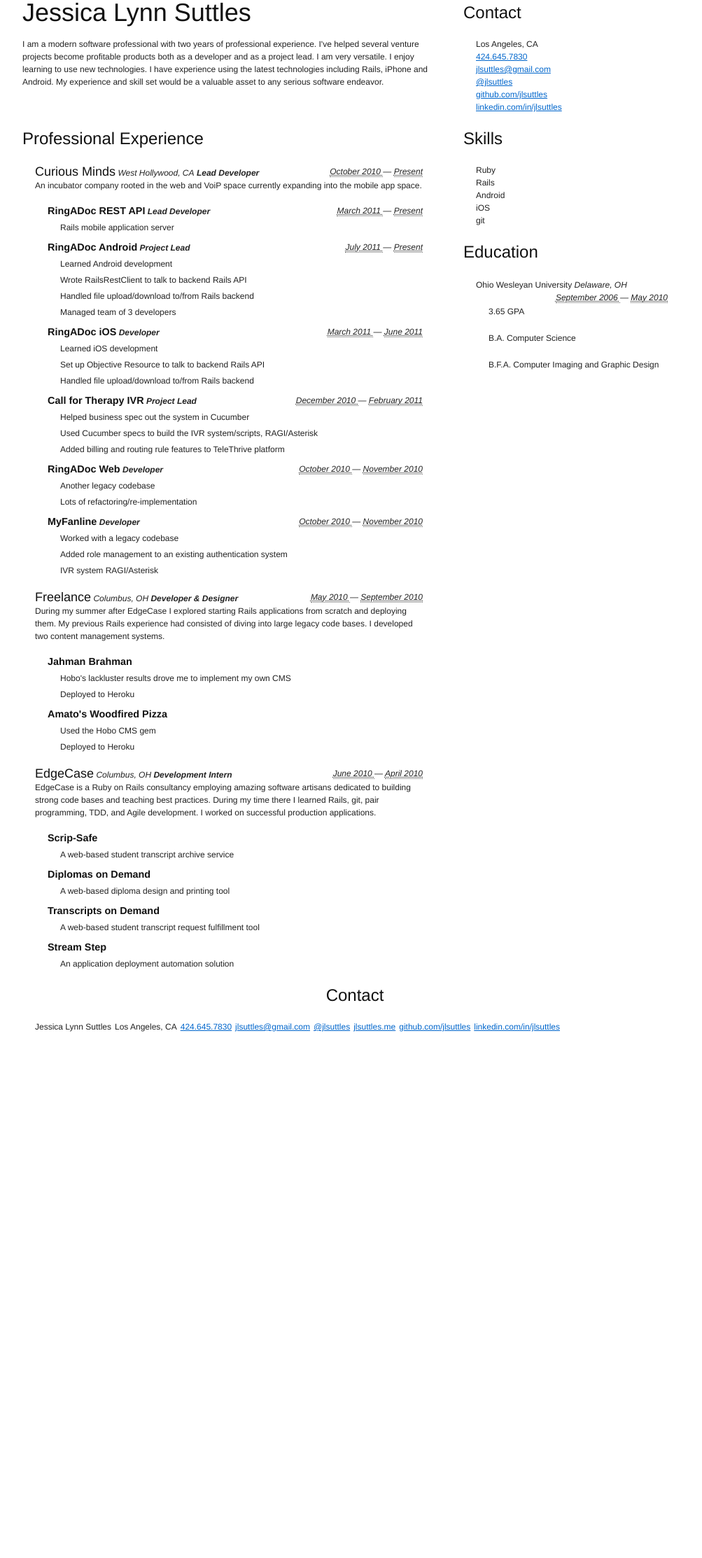
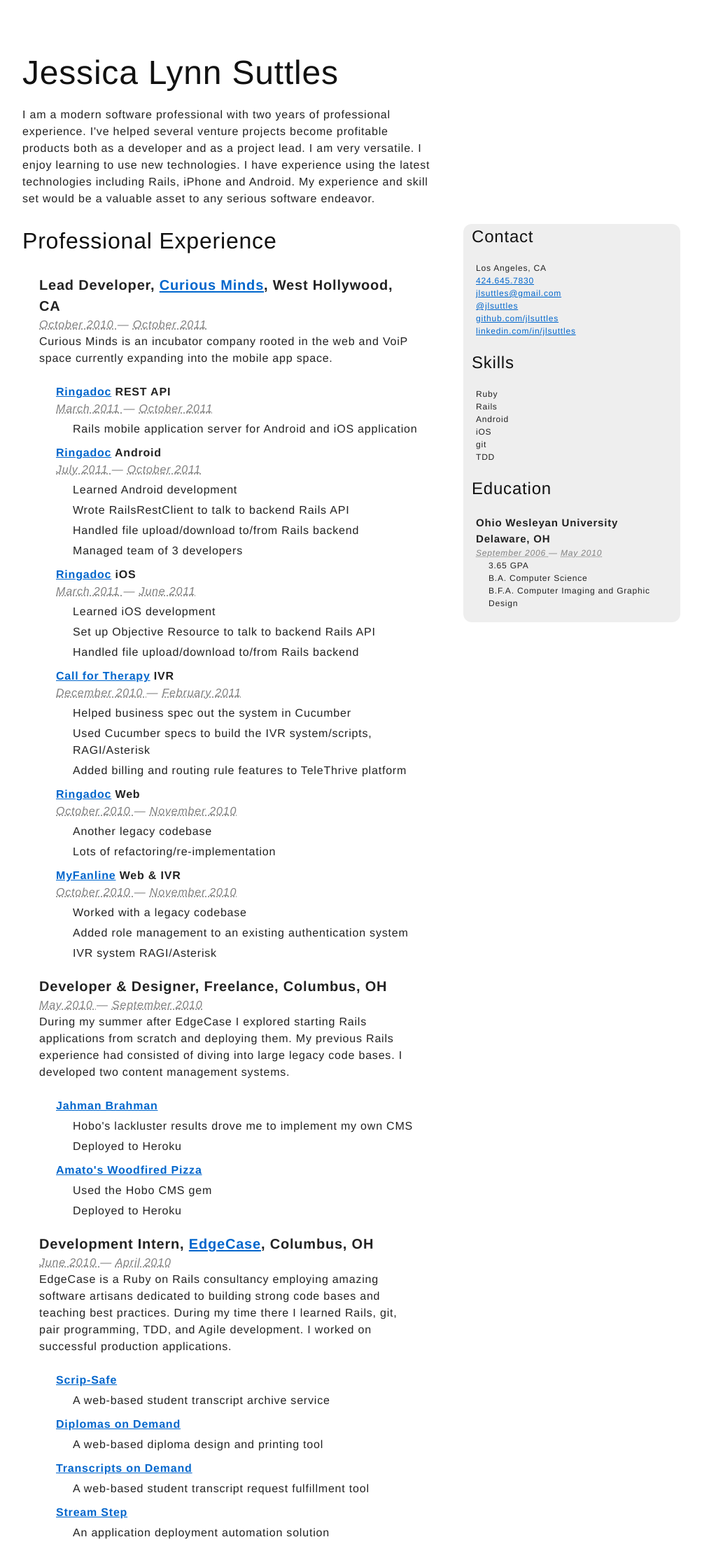
Before and after one commit to jlsuttles/jlsuttles, a Jekyll site: the page built from index.html, in a window 1280 px wide. Shown: the whole page at 70% size, without its empty margins (133-1136 px from the left). Built offline with Jekyll 4.4.1, drawn with Linux system fonts in a browser that asks for light colours; Markdown is read by kramdown in place of the engine named in the settings; before the commit the page ends 1476 px from its top, so only the background shows below that.

Commit message:
updates styles

```diff
--- a/_includes/education.html
+++ b/_includes/education.html
@@ -3,8 +3,9 @@
   <ol class="vcalendar">
     <li class="education vevent vcard">
       <div class="htitle">
-        <span class="org">Ohio Wesleyan University</span>
-        <span class="location">Delaware, OH</span>
+        <div class="org">Ohio Wesleyan University</div>
+        <div class="location">Delaware, OH</div>
+      </div>
       <span class="date_duration">
         <abbr class="dtstart" title="2006-09-01"> September 2006 </abbr>
         &mdash;
@@ -15,7 +16,6 @@
         <li>B.A. Computer Science</li>
         <li>B.F.A. Computer Imaging and Graphic Design</li>
       </ul>
-      </div>
     </li>
   </ol>
 </div>
--- a/_includes/experience.html
+++ b/_includes/experience.html
@@ -5,45 +5,51 @@
 
     <li class="experience vevent vcard">
       <div class="htitle">
-        <h3 class="org">Curious Minds</h3>
+          <span class="summary">Lead Developer</span>,
+        <span class="org">
+          <a href="http://curiousminds.com">Curious Minds</a>,
+        </span>
         <span class="location">West Hollywood, CA</span>
-        <span class="summary">Lead Developer</span>
+      </div><!--- end of htitle -->
       <span class="date_duration">
         <abbr class="dtstart" title="2010-10-01"> October 2010 </abbr>
         &mdash;
-          <abbr class="dtend" title="Present"> Present </abbr>
+        <abbr class="dtend" title="2011-10-31"> October 2011 </abbr>
       </span>
       <div class="description">
 
         <p>
-            An incubator company rooted in the web and VoiP space currently expanding into the mobile app space.
+          Curious Minds is an incubator company rooted in the web and VoiP space currently expanding into the mobile app space.
         </p>
 
         <ol class="vcalendar">
 
           <li class ="experience vevent vcard">
             <div class="htitle">
-                <h4 class="project">RingADoc REST API</h4>
-                <span class="summary">Lead Developer</span>
+              <span class="project">
+                <a href="http://ringadoc.com">Ringadoc</a> REST API
+              </span>
+            </div><!--- end of htitle -->
             <span class="date_duration">
               <abbr class="dtstart" title="2011-03-01"> March 2011 </abbr>
               &mdash;
-                  <abbr class="dtend" title="Present"> Present </abbr>
+              <abbr class="dtend" title="2011-10-31"> October 2011 </abbr>
             </span>
             <ul class="description">
-                  <li>Rails mobile application server</li>
+              <li>Rails mobile application server for Android and iOS application</li>
             </ul><!--- end of description -->
-              </div><!--- end of htitle -->
           </li><!--- end of experience vevent vcard -->
 
           <li class ="experience vevent vcard">
             <div class="htitle">
-                <h4 class="project">RingADoc Android</h4>
-                <span class="summary">Project Lead</span>
+              <span class="project">
+                <a href="http://ringadoc.com">Ringadoc</a> Android
+              </span>
+            </div><!--- end of htitle -->
             <span class="date_duration">
               <abbr class="dtstart" title="2011-07-01"> July 2011 </abbr>
               &mdash;
-                  <abbr class="dtend" title="Present"> Present </abbr>
+              <abbr class="dtend" title="2011-10-31"> October 2011 </abbr>
             </span>
             <ul class="description">
               <li>Learned Android development</li>
@@ -51,13 +57,14 @@
               <li>Handled file upload/download to/from Rails backend</li>
               <li>Managed team of 3 developers</li>
             </ul><!--- end of description -->
-              </div><!--- end of htitle -->
           </li><!--- end of experience vevent vcard -->
 
           <li class ="experience vevent vcard">
             <div class="htitle">
-                <h4 class="project">RingADoc iOS</h4>
-                <span class="summary">Developer</span>
+              <span class="project">
+                <a href="http://ringadoc.com">Ringadoc</a> iOS
+              </span>
+            </div><!--- end of htitle -->
             <span class="date_duration">
               <abbr class="dtstart" title="2011-03-01"> March 2011 </abbr>
               &mdash;
@@ -68,13 +75,14 @@
               <li>Set up Objective Resource to talk to backend Rails API</li>
               <li>Handled file upload/download to/from Rails backend</li>
             </ul><!--- end of description -->
-              </div><!--- end of htitle -->
           </li><!--- end of experience vevent vcard -->
 
           <li class ="experience vevent vcard">
             <div class="htitle">
-                <h4 class="project">Call for Therapy IVR</h4>
-                <span class="summary">Project Lead</span>
+              <span class="project">
+                <a href="http://callfortherapy.com">Call for Therapy</a> IVR
+              </span>
+            </div><!--- end of htitle -->
             <span class="date_duration">
               <abbr class="dtstart" title="2010-12-01"> December 2010 </abbr>
               &mdash;
@@ -85,13 +93,14 @@
               <li>Used Cucumber specs to build the IVR system/scripts, RAGI/Asterisk</li>
               <li>Added billing and routing rule features to TeleThrive platform</li>
             </ul><!--- end of description -->
-              </div><!--- end of htitle -->
           </li><!--- end of experience vevent vcard -->
 
           <li class ="experience vevent vcard">
             <div class="htitle">
-                <h4 class="project">RingADoc Web</h4>
-                <span class="summary">Developer</span>
+              <span class="project">
+                <a href="http://ringadoc.com">Ringadoc</a> Web
+              </span>
+            </div><!--- end of htitle -->
             <span class="date_duration">
               <abbr class="dtstart" title="2010-10-01"> October 2010 </abbr>
               &mdash;
@@ -101,13 +110,14 @@
               <li>Another legacy codebase</li>
               <li>Lots of refactoring/re-implementation</li>
             </ul><!--- end of description -->
-              </div><!--- end of htitle -->
           </li><!--- end of experience vevent vcard -->
 
           <li class ="experience vevent vcard">
             <div class="htitle">
-                <h4 class="project">MyFanline</h4>
-                <span class="summary">Developer</span>
+              <span class="project">
+                <a href="http://www.myfanline.com">MyFanline</a> Web & IVR
+              </span>
+            </div><!--- end of htitle -->
             <span class="date_duration">
               <abbr class="dtstart" title="2010-10-01"> October 2010 </abbr>
               &mdash;
@@ -118,20 +128,19 @@
               <li>Added role management to an existing authentication system</li>
               <li>IVR system RAGI/Asterisk</li>
             </ul><!--- end of description -->
-              </div><!--- end of htitle -->
           </li><!--- end of experience vevent vcard -->
 
         </ol><!--- end of vcalendar -->
 
       </div><!--- end of description -->
-      </div><!--- end of htitle -->
     </li><!--- end of experience vevent vcard -->
 
     <li class="experience vevent vcard">
       <div class="htitle">
-        <h3 class="org">Freelance</h3>
+        <span class="summary">Developer &amp; Designer</span>,
+        <span class="org">Freelance</span>,
         <span class="location">Columbus, OH</span>
-        <span class="summary">Developer &amp; Designer</span>
+      </div><!--- end of htitle -->
       <span class="date_duration">
         <abbr class="dtstart" title="2010-05-01"> May 2010 </abbr>
         &mdash;
@@ -147,35 +156,37 @@
 
           <li class ="experience vevent vcard">
             <div class="htitle">
-                <h4 class="project">Jahman Brahman</h4>
+              <span class="project"><a href="http://jahmanbrahman.com">Jahman Brahman</a></span>
+            </div><!--- end of htitle -->
             <ul class="description">
               <li>Hobo's lackluster results drove me to implement my own CMS</li>
               <li>Deployed to Heroku</li>
             </ul><!--- end of description -->
-              </div><!--- end of htitle -->
           </li><!--- end of experience vevent vcard -->
 
           <li class ="experience vevent vcard">
             <div class="htitle">
-                <h4 class="project">Amato's Woodfired Pizza</h4>
+              <span class="project"><a href="http://www.amaotswoodfiredpizza.com">Amato's Woodfired Pizza</a></span>
+            </div><!--- end of htitle -->
             <ul class="description">
               <li>Used the Hobo CMS gem</li>
               <li>Deployed to Heroku</li>
             </ul><!--- end of description -->
-              </div><!--- end of htitle -->
           </li><!--- end of experience vevent vcard -->
 
         </ol><!--- end of vcalendar -->
 
       </div><!--- end of description -->
-      </div><!--- end of htitle -->
     </li><!--- end of experience vevent vcard -->
 
     <li class="experience vevent vcard">
       <div class="htitle">
-        <h3 class="org">EdgeCase</h3>
+        <span class="summary">Development Intern</span>,
+        <span class="org">
+          <a href="http://edgecase.com">EdgeCase</a>,
+        </span>
         <span class="location">Columbus, OH</span>
-        <span class="summary">Development Intern</span>
+      </div><!--- end of htitle -->
       <span class="date_duration">
         <abbr class="dtstart" title="2010-06-01"> June 2010 </abbr>
         &mdash;
@@ -191,44 +202,51 @@
 
           <li class ="experience vevent vcard">
             <div class="htitle">
-                <h4 class="project">Scrip-Safe</h4>
+              <span class="project">
+                <a href="http://scrip-safe.com">Scrip-Safe</a>
+              </span>
+            </div><!--- end of htitle -->
             <ul class="description">
               <li>A web-based student transcript archive service</li>
             </ul><!--- end of description -->
-              </div><!--- end of htitle -->
           </li><!--- end of experience vevent vcard -->
 
           <li class ="experience vevent vcard">
             <div class="htitle">
-                <h4 class="project">Diplomas on Demand</h4>
+              <span class="project">
+                <a href ="http://www.scrip-safe.com/products/diplomas-on-demand.aspx">Diplomas on Demand</a>
+              </span>
+            </div><!--- end of htitle -->
             <ul class="description">
               <li>A web-based diploma design and printing tool</li>
             </ul><!--- end of description -->
-              </div><!--- end of htitle -->
           </li><!--- end of experience vevent vcard -->
 
           <li class ="experience vevent vcard">
             <div class="htitle">
-                <h4 class="project">Transcripts on Demand</h4>
+              <span class="project">
+                <a href="http://www.scrip-safe.com/products/transcripts-on-demand.aspx">Transcripts on Demand</a>
+              </span>
+            </div><!--- end of htitle -->
             <ul class="description">
               <li>A web-based student transcript request fulfillment tool</li>
             </ul><!--- end of description -->
-              </div><!--- end of htitle -->
           </li><!--- end of experience vevent vcard -->
 
           <li class ="experience vevent vcard">
             <div class="htitle">
-                <h4 class="project">Stream Step</h4>
+              <span class="project">
+                <a href="http://www.bmc.com/products/brand/streamstep-acquisition.html">Stream Step</a>
+              </span>
+            </div><!--- end of htitle -->
             <ul class="description">
               <li>An application deployment automation solution</li>
             </ul><!--- end of description -->
-              </div><!--- end of htitle -->
           </li><!--- end of experience vevent vcard -->
 
         </ol><!--- end of vcalendar -->
 
       </div><!--- end of description -->
-      </div><!--- end of htitle -->
     </li><!--- end of experience vevent vcard -->
 
   </ol><!--- end of vcalendar -->
--- a/_includes/skills.html
+++ b/_includes/skills.html
@@ -6,5 +6,6 @@
     <li class="skill">Android</li>
     <li class="skill">iOS</li>
     <li class="skill">git</li>
+    <li class="skill">TDD</li>
   </ul>
 </div>
--- a/_layouts/default.html
+++ b/_layouts/default.html
@@ -18,10 +18,6 @@
   <div class="container">
 
   	<div class="span-24" id="header">
-      <div class="span-8 sidebar">
-        {% include contact.html %}
-      </div>
-
       <div class="span-15 content">
       <h1>Jessica Lynn Suttles</h1>
         {% include summary.html %}
@@ -33,13 +29,11 @@
   	</div>
 
   	<div class="span-8 sidebar">
+      {% include contact.html %}
       {% include skills.html %}
       {% include education.html %}
   	</div>
 
-  	<div class="span-24 footer">
-      {% include contact.html %}
-  	</div>
   </div>
 
 </body>
--- a/stylesheets/screen.css
+++ b/stylesheets/screen.css
@@ -1,9 +1,28 @@
+body {
+  font-size: 1em;
+  font-face: 'Helvetica Neue', Helvetica, sans-serif;
+  letter-spacing: .05em;
+  margin-top:5em;
+}
+
 .content {
   float: left;
 }
 
 .sidebar {
   float: right;
+  background: #eee;
+  font-size: .75em;
+  -moz-border-radius: 1em;
+  border-radius: 1em;
+}
+
+.sidebar h2 {
+  padding-left: .5em;
+}
+
+.sidebar ul.description li {
+  margin-top: 0;
 }
 
 .footer {
@@ -22,8 +41,21 @@
 
 .date_duration {
   display: block;
-  float: right;
   font-style: italic;
+  color: grey;
+}
+
+abbr {
+  border: 0;
+}
+
+.htitle {
+  font-size: 1.25em;
+  font-weight: bold;
+}
+
+ol.vcalendar ol.vcalendar .htitle {
+  font-size: 1em;
 }
 
 ol.vcalendar {
@@ -45,21 +77,3 @@ ol.vcalendar ol.vcalendar li ul li {
 ul, ul.description {
   list-style-type: none;
 }
-
-h3.org {
-  display: inline;
-}
-
-h4.project {
-  display: inline;
-  font-weight: bold;
-}
-
-span.location {
-  font-style: italic;
-}
-
-span.summary {
-  font-weight: bold;
-  font-style: italic;
-}
```
Lines whose indentation alone changed are shown as unchanged.
